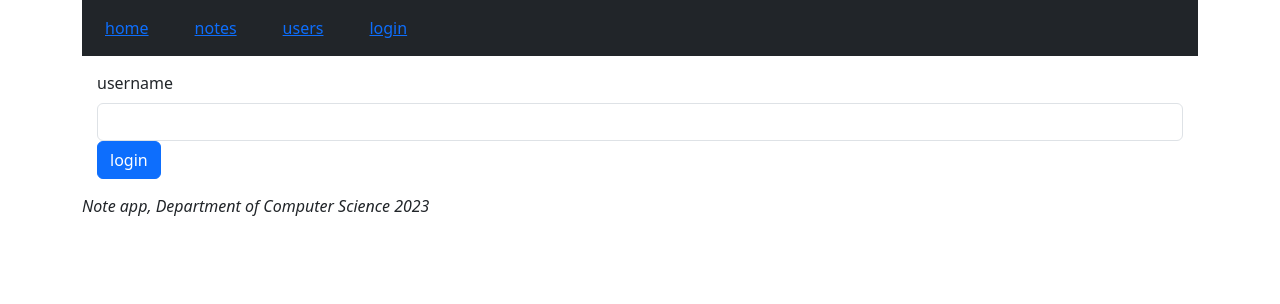
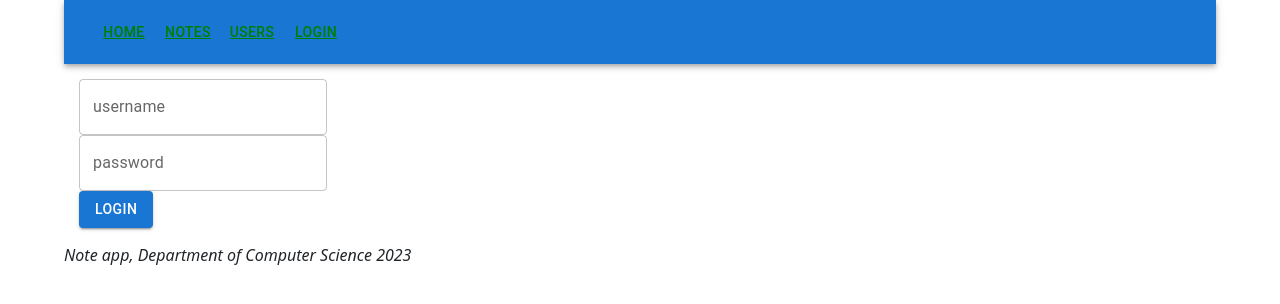
Before and after one commit to mprabesh/fullstackopen-workshop, a React (Vite) app in the folder part7/react-router/: page /login in a window 1280 px wide. Shown: the top 304 px of the page. Built offline with nearby package versions, Linux system fonts and the light colour scheme.

Commit message:
feat:material UI completed

```diff
--- a/part7/react-router/package.json
+++ b/part7/react-router/package.json
@@ -23,6 +23,9 @@
     "vite": "^3.1.4"
   },
   "dependencies": {
+    "@emotion/react": "^11.11.1",
+    "@emotion/styled": "^11.11.0",
+    "@mui/material": "^5.14.10",
     "react": "^18.2.0",
     "react-bootstrap": "^2.8.0",
     "react-dom": "^18.2.0",
--- a/part7/react-router/src/App.jsx
+++ b/part7/react-router/src/App.jsx
@@ -3,7 +3,15 @@ import { Routes, Route, Link, Navigate, useMatch } from "react-router-dom";
 import { Login } from "./components/Login";
 import { Notes, Note } from "./components/Notes";
 import { Users, Home } from "./components/User";
-import { Alert, Navbar, Nav } from "react-bootstrap";
+// import { Navbar, Nav } from "react-bootstrap";
+import {
+  Container,
+  Alert,
+  AppBar,
+  Toolbar,
+  IconButton,
+  Button,
+} from "@mui/material";
 
 const notes = [
   {
@@ -24,49 +32,51 @@ const App = () => {
   const note = match
     ? notes.find((note) => note.id === Number(match.params.id))
     : null;
-  const padding = {
-    padding: 15,
-  };
+  // const padding = {
+  //   padding: 15,
+  // };
 
   return (
-    <div className="container">
+    <Container>
+      {" "}
       <div className="notification_container">
         {user ? <Alert variant="success">{user} logged in</Alert> : null}
       </div>
       <div>
-        <Navbar collapseOnSelect expand="lg" bg="dark" variant="dark">
-          <Navbar.Toggle aria-controls="responsive-navbar-nav" />
-          <Navbar.Collapse id="responsive-navbar-nav">
-            <Nav className="me-auto">
-              <Nav.Link href="#" as="span">
-                <Link style={padding} to="/">
+        <AppBar position="static">
+          <Toolbar>
+            <IconButton
+              edge="start"
+              color="secondary"
+              aria-label="menu"
+            ></IconButton>
+            <Button color="info">
+              <Link style={{ color: "green" }} to="/">
                 home
               </Link>
-              </Nav.Link>
-              <Nav.Link href="#" as="span">
-                <Link style={padding} to="/notes">
+            </Button>
+            <Button color="info">
+              <Link style={{ color: "green" }} to="/notes">
                 notes
               </Link>
-              </Nav.Link>
-              <Nav.Link href="#" as="span">
-                <Link style={padding} to="/users">
+            </Button>
+            <Button color="info">
+              <Link style={{ color: "green" }} to="/users">
                 users
               </Link>
-              </Nav.Link>
-              <Nav.Link href="#" as="span">
+            </Button>
+            <Button color="info">
               {user ? (
-                  <em style={padding}>{user} logged in</em>
+                <em style={{ color: "green" }}>{user} logged in</em>
               ) : (
-                  <Link style={padding} to="/login">
+                <Link style={{ color: "green" }} to="/login">
                   login
                 </Link>
               )}
-              </Nav.Link>
-            </Nav>
-          </Navbar.Collapse>
-        </Navbar>
+            </Button>
+          </Toolbar>
+        </AppBar>
       </div>
-
       <Routes>
         <Route path="/" element={<Home />} />
         <Route path="/notes" element={<Notes notes={notes} />} />
@@ -80,7 +90,7 @@ const App = () => {
       <div>
         <i>Note app, Department of Computer Science 2023</i>
       </div>
-    </div>
+    </Container>
   );
 };
 
--- a/part7/react-router/src/components/Login.jsx
+++ b/part7/react-router/src/components/Login.jsx
@@ -1,25 +1,30 @@
 import { useNavigate } from "react-router-dom";
-import { Form, Button, Alert } from "react-bootstrap";
+// import { Form, Button, Alert } from "react-bootstrap";
+import { TextField, Button } from "@mui/material";
 
 export const Login = ({ setuser }) => {
   const navigate = useNavigate();
   const handleLogin = (e) => {
     e.preventDefault();
+    console.log(e.target.username.value);
     setuser(e.target.username.value);
-    <Alert variant="success">{e.target.username.value} logged in!</Alert>;
     navigate("/");
   };
   return (
     <div style={{ margin: "15px" }}>
-      <Form onSubmit={handleLogin}>
-        <Form.Group>
-          <Form.Label>username</Form.Label>
-          <Form.Control type="text" name="username" />
-          <Button variant="primary" type="submit">
+      <form onSubmit={handleLogin}>
+        <div>
+          <TextField label="username" name="username" />
+        </div>
+        <div>
+          <TextField label="password" type="password" />
+        </div>
+        <div>
+          <Button variant="contained" color="primary" type="submit">
             login
           </Button>
-        </Form.Group>
-      </Form>
+        </div>
+      </form>
     </div>
   );
 };
--- a/part7/react-router/src/components/Notes.jsx
+++ b/part7/react-router/src/components/Notes.jsx
@@ -1,23 +1,32 @@
 import { Link } from "react-router-dom";
-import { Table } from "react-bootstrap";
+import {
+  Table,
+  TableBody,
+  TableCell,
+  TableContainer,
+  TableRow,
+  Paper,
+} from "@mui/material";
 
 export const Notes = ({ notes }) => (
   <div>
     <h2>Notes</h2>
-    <Table striped>
-      <tbody>
-        {notes.map((note) => (
-          <tr key={note.id}>
-            <td>
-              <Link to={`/notes/${note.id}`}>{note.content}</Link>
-            </td>
-            <td style={{ cursor: "pointer" }}>
-              change {note.important ? "false" : "true"}
-            </td>
-          </tr>
-        ))}
-      </tbody>
-    </Table>
+    <TableContainer component={Paper}>
+      <Table>
+        <TableBody>
+          {notes.map((note) => (
+            <TableRow key={note.id}>
+              <TableCell>
+                <Link to={`/notes/${note.id}`}>{note.content}</Link>
+              </TableCell>
+              <TableCell style={{ cursor: "pointer" }}>
+                change {note.important ? "false" : "true"}
+              </TableCell>
+            </TableRow>
+          ))}
+        </TableBody>
+      </Table>
+    </TableContainer>
   </div>
 );
 
```
Lines whose indentation alone changed are shown as unchanged.
